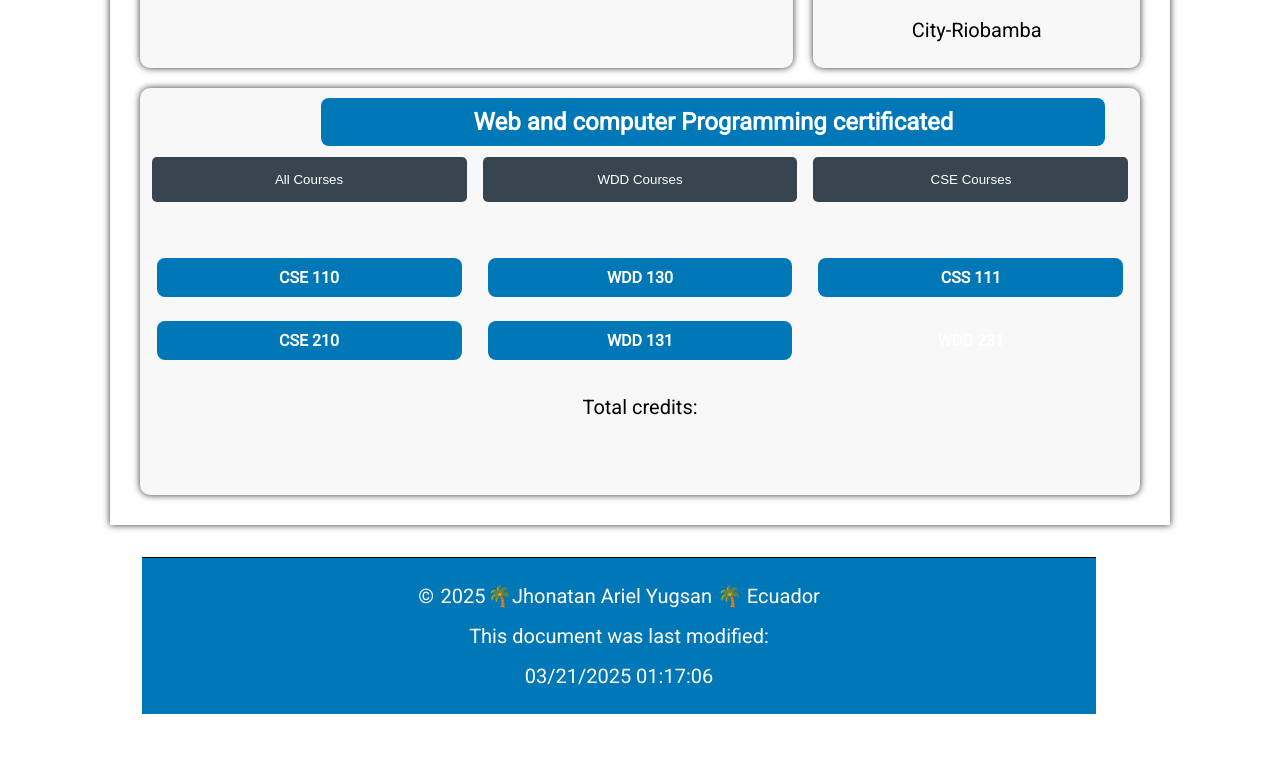
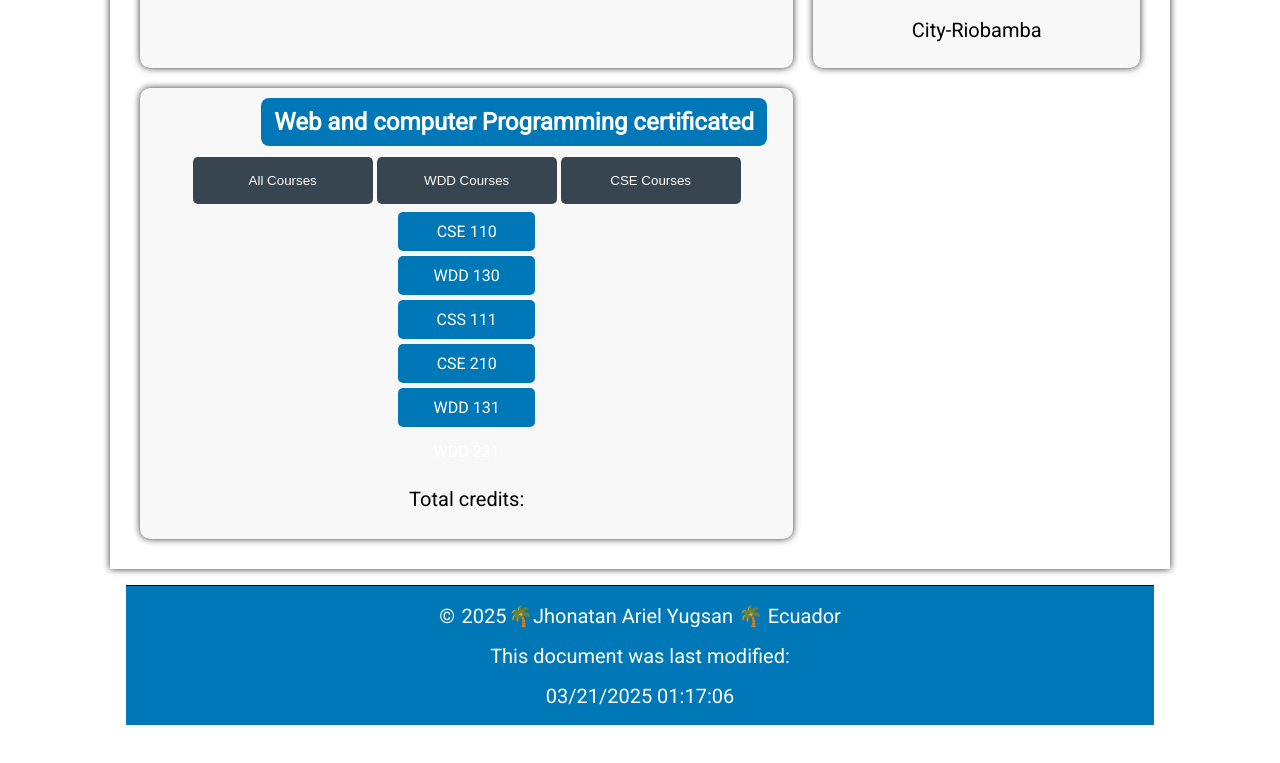
Before and after one commit to Jhonatan-35/wdd231, a plain HTML site: page index.html in a window 1280 px wide. Shown: the part 809-1572 px from the top of the page. Drawn offline with Linux system fonts and the light colour scheme.

Commit message:
remeberfor

```diff
--- a/styles/mainlarge.css
+++ b/styles/mainlarge.css
@@ -13,6 +13,7 @@
     --primary-color:#0077b6;
     --secunddary-color:#36454f;
     --terceary-color:#5a1218;
+    --quater-color:#2b4b33;
   }
   header span {
     font-size: 2.5rem;
@@ -78,13 +79,87 @@ nav ul li a:hover {
 
 nav ul li a.active {
 color: white;
-  background-color: var(--primary-color);
+background-color:var(--primary-color);
 font-weight: bold;
 padding: 8px 12px;
 text-decoration: none;
 border-radius: 5px;
 
 }
+
+#studies {
+grid-column: 1/3;
+}
+
+
+#studies h2 {
+text-align: center;
+}
+
+
+
+#studies div {
+  display: flex;
+  flex-wrap: wrap;
+  justify-content: space-evenly;
+  gap: 1rem;
+  width: 100%;
+  margin-bottom: 3rem;
+  }
+
+#courseNames {
+display: flex;
+flex-wrap: wrap;
+}
+
+#courseNames div {
+flex: 1 1 29%;
+font-weight: bold;
+min-width: 200px;
+margin-bottom: 3px;
+text-align: center;
+border-radius: 8px;
+
+}
+
+
+#courseNames div:hover {
+transform: scale(1.1);
+
+}
+
+
+.finished {
+background: var(--quater-color);
+color: white;
+}
+
+
+
+
+button {
+flex: 1 1 25%;
+min-width: 180px;
+text-align: center;
+border-radius: 5px;
+padding: 16px;
+background: var(--secunddary-color);
+color: white;
+border: none;
+transition: 0.3s ;
+}
+
+
+.not-finished {
+  background:var(--terceary-color);
+  color: white;
+  }
+button:hover {
+transform: scale(1.05);
+
+}
+
+
 
 .menu {
 display: none;
@@ -142,44 +217,7 @@ h1 {
 grid-column: 1/3;
 
 }
-#Card {
-  grid-column: 1/3;
-}
 
-#Card div {
-  display: flex;
-  margin-bottom: 3rem;
-  flex-wrap: wrap;
-  justify-content: space-evenly;
-  gap: 1rem;
-  width: 100%;
-
-}
-
-#Card h2 {
-  text-align: center;
-}
-
-#CoursesByu {
-  display: flex;
-  flex-wrap: wrap;
-}
-
-#Course div {
-  flex: 1 1 30%;
-  min-width: 200px;
-  border-radius: 8px;
-  margin-bottom: 3px;
-  font-weight: bold;
-  text-align: center;
-  margin-bottom: 3px;
-}
-
-
-#CoursesByu div:hover {
-  transform: scale(1.1);
-
-}
 
   h1{
       display: flex;
@@ -200,78 +238,10 @@ h1 {
       border-radius: 8px;
   }
 
-     .card img{
-      width: 300px;
-      padding: 20px;
-    }
 
-      #Card {
-        grid-column: 1/3;
-    }
-
-    #Card div {
-        display: flex;
-        flex-wrap: wrap;
-        margin-bottom: 3rem;
-        justify-content: space-evenly;
-        gap: 1rem;
-        width: 100%;
-
-    }
-    #CoursesByu {
-      display: flex;
-      flex-wrap: wrap;
-  }
-
-  #CoursesByu div {
-      flex: 1 1 30%;
-      min-width: 200px;
-      border-radius: 8px;
-      font-weight: bold;
-      text-align: center;
-      margin-bottom: 3px;
-  }
-
-
-  #CoursesByu div:hover {
-      transform: scale(1.1);
-
-  }
-
-  button {
-
-    min-width: 180px;
-    padding: 15px;
-    border-radius: 5px;
-    flex: 1 1 25%;
-    text-align: center;
-    cursor: pointer;
-    transition: 0.3s ;
-    background:var(--secunddary-color);
-    color: white;
-
-    border: none;
-
-}
-.noincompled {
-  background:var(--terceary-color);
-  color: #ffffff;
-}
-
-button:hover {
-    background: #f8f8f8;
-    transform: scale(1.05);
-    color: black;
-}
-
-.Course {
-  background: var(--primary-color);
-  color: #fff;
-}
 footer{
-
-  padding: 10px;
-  margin: 2rem;
+max-width: 100%;
+margin: 1rem;
 }
 
 }
```
Lines whose indentation alone changed are shown as unchanged.
